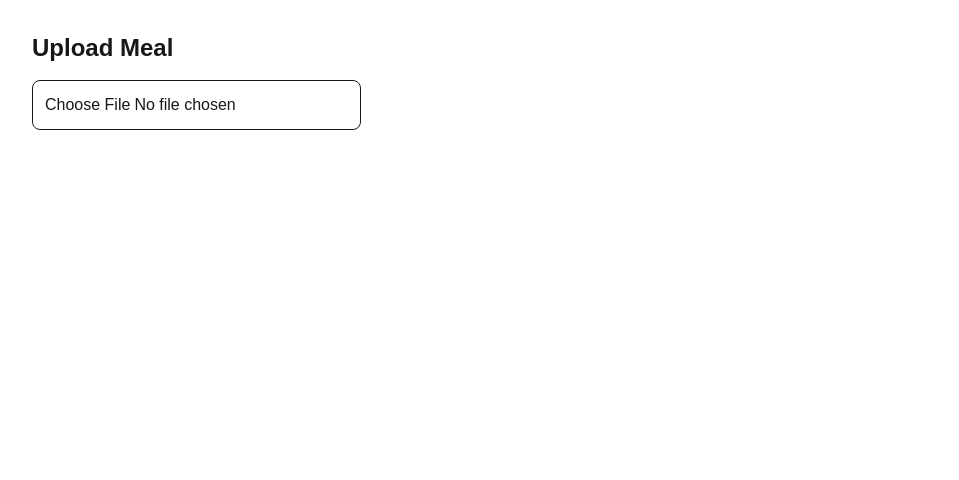
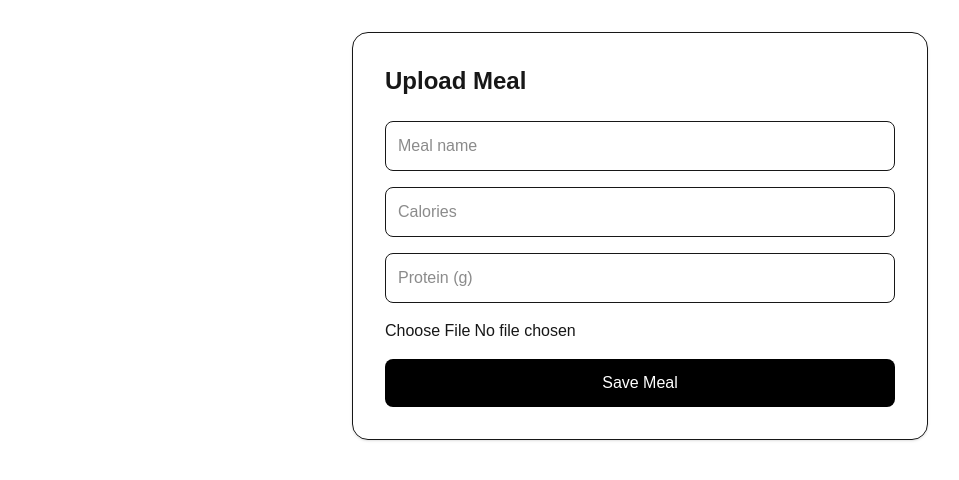
Before and after one commit to sureshokp123/nutrimind-ai, a Next.js app: page /upload-meal in a window 1280 px wide. Shown: the top 480 px of the page, without its empty margins (0-959 px from the left). Built offline with nearby package versions, Linux system fonts and the light colour scheme.

Commit message:
feat:  meal upload form

```diff
--- a/src/app/upload-meal/page.tsx
+++ b/src/app/upload-meal/page.tsx
@@ -1,9 +1,10 @@
 // src/app/upload-meal/page.tsx
+import MealUploadForm from "@/src/components/meal/MealUploadForm";
+
 export default function UploadMealPage() {
   return (
-    <div className="p-8">
-      <h1 className="text-2xl font-bold mb-4">Upload Meal</h1>
-      <input type="file" className="border p-3 rounded-lg" />
+    <div className="p-8 flex justify-center">
+      <MealUploadForm />
     </div>
   );
 }
--- /dev/null
+++ b/src/components/meal/MealUploadForm.tsx
@@ -0,0 +1,93 @@
+"use client";
+
+import { useState } from "react";
+
+export default function MealUploadForm() {
+  const [mealName, setMealName] = useState("");
+  const [calories, setCalories] = useState("");
+  const [protein, setProtein] = useState("");
+  const [image, setImage] = useState<File | null>(null);
+  const [preview, setPreview] = useState("");
+
+  const handleImageChange = (file: File | null) => {
+    if (!file) return;
+    setImage(file);
+    setPreview(URL.createObjectURL(file));
+  };
+
+  const handleSubmit = (e: React.FormEvent) => {
+    e.preventDefault();
+
+    if (!mealName || !calories) {
+      alert("Meal name and calories are required");
+      return;
+    }
+
+    console.log({
+      mealName,
+      calories,
+      protein,
+      image,
+    });
+
+    setMealName("");
+    setCalories("");
+    setProtein("");
+    setImage(null);
+    setPreview("");
+  };
+
+  return (
+    <form
+      onSubmit={handleSubmit}
+      className="max-w-xl rounded-2xl border p-8 shadow-sm"
+    >
+      <h1 className="text-2xl font-bold mb-6">Upload Meal</h1>
+
+      <input
+        type="text"
+        placeholder="Meal name"
+        value={mealName}
+        onChange={(e) => setMealName(e.target.value)}
+        className="w-full border rounded-lg p-3 mb-4"
+      />
+
+      <input
+        type="number"
+        placeholder="Calories"
+        value={calories}
+        onChange={(e) => setCalories(e.target.value)}
+        className="w-full border rounded-lg p-3 mb-4"
+      />
+
+      <input
+        type="number"
+        placeholder="Protein (g)"
+        value={protein}
+        onChange={(e) => setProtein(e.target.value)}
+        className="w-full border rounded-lg p-3 mb-4"
+      />
+
+      <input
+        type="file"
+        accept="image/*"
+        onChange={(e) =>
+          handleImageChange(e.target.files?.[0] || null)
+        }
+        className="mb-4"
+      />
+
+      {preview && (
+        <img
+          src={preview}
+          alt="Meal preview"
+          className="w-full h-64 object-cover rounded-xl mb-4"
+        />
+      )}
+
+      <button className="w-full rounded-lg p-3 bg-black text-white">
+        Save Meal
+      </button>
+    </form>
+  );
+}
```
